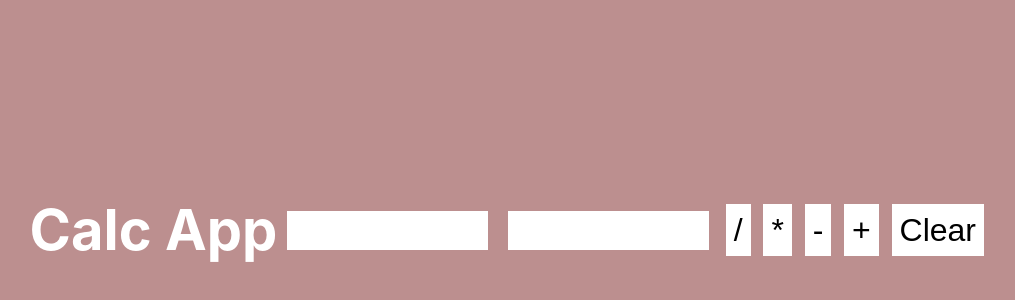
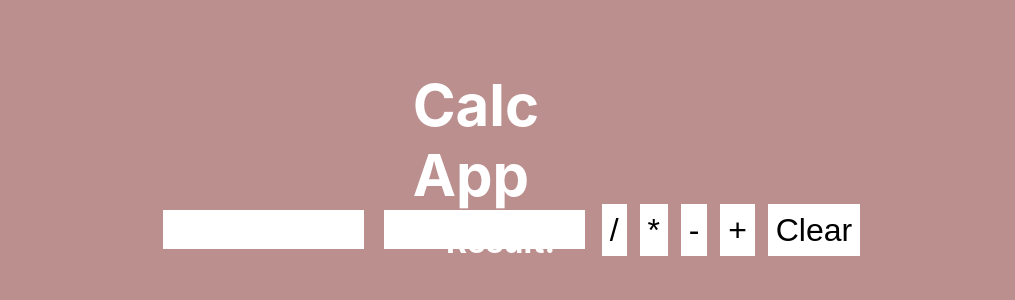
Before and after one commit to leticiadamasio/Calculator-, a React (Create React App) app: page / in a window 1280 px wide. Shown: the part 170-470 px from the top of the page, without its empty margins (130-1145 px from the left). Built offline with nearby package versions, Linux system fonts and the light colour scheme.

Commit message:
Calculator finalizado

```diff
--- a/src/App.css
+++ b/src/App.css
@@ -13,14 +13,34 @@
   align-items: center;
 }
 
+.titles{
+ flex-direction: column;
+ position: absolute;
+ margin-bottom: 15%;
+ align-items: center;
+ height: 16%;
+ width: 20%;
+}
+
 h1 {
   color:white;
-  font-size: 7vh;
+  font-size: 7.25vh;
+  position: relative;
+  margin-left: 12%;
 }
 
 h2 {
   color: white;
-  margin-bottom: 15px;
+  margin-top: 1.5vh;
+  margin-bottom: 5vh;
+  font-size: 4vh;
+  margin-left: 25%;
+}
+
+.container-inputs{
+  display: flex;
+  flex-direction: center;
+  align-items: center;
 }
 
 input {
--- a/src/App.js
+++ b/src/App.js
@@ -93,8 +93,11 @@ export default class Calculator extends Component {
   render() {
     return (
       <div className="container">
+      <div className="titles">
         <h1>Calc App</h1>
-        <h2>{this.state.res}</h2>
+        <h2>Result: {this.state.res}</h2>
+      </div>
+      <div className="container-inputs">
         <input value={this.state.n1} type="number" onChange={this.handleChange1} />
         <input value={this.state.n2} type="number" onChange={this.handleChange2} />
         <button className="buttons" onClick={this.div}>/</button>
@@ -103,6 +106,7 @@ export default class Calculator extends Component {
         <button className="buttons" onClick={this.soma}>+</button>
         <button className="buttons" onClick={this.clear}>Clear</button>
       </div>
+      </div>
     );
   }
  }
```
